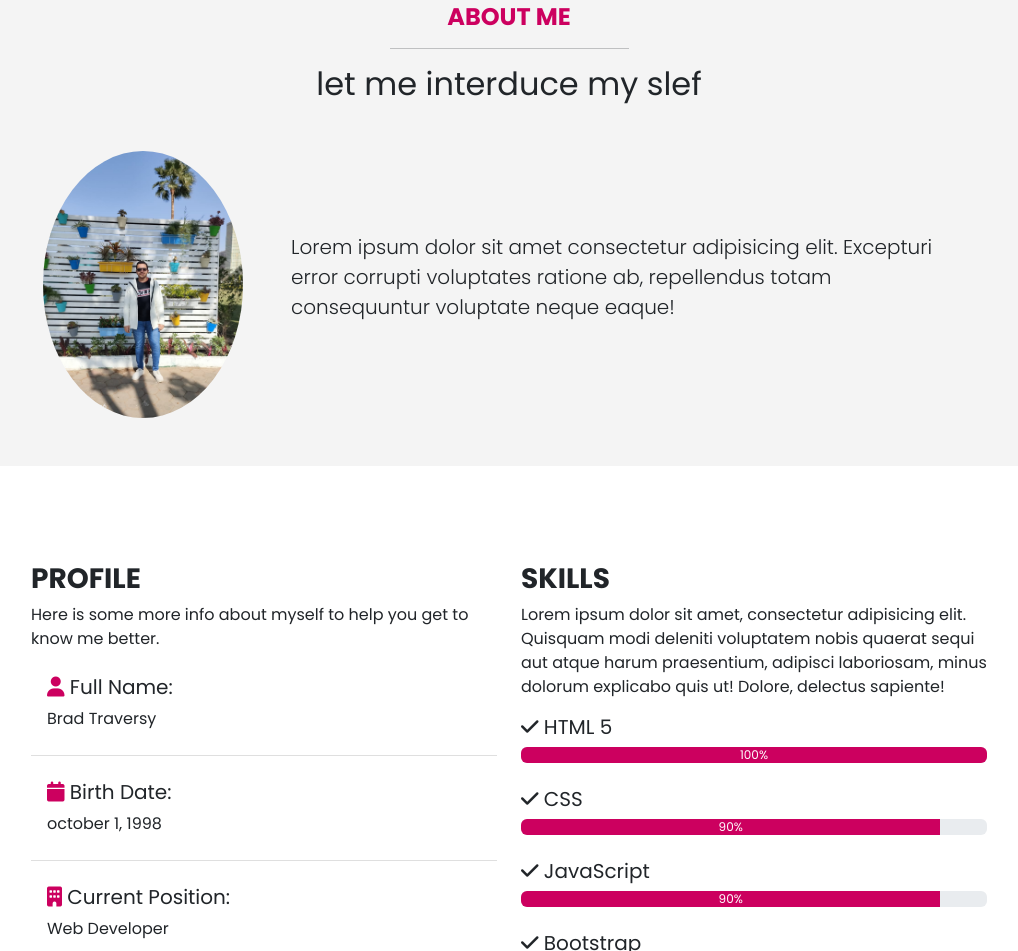
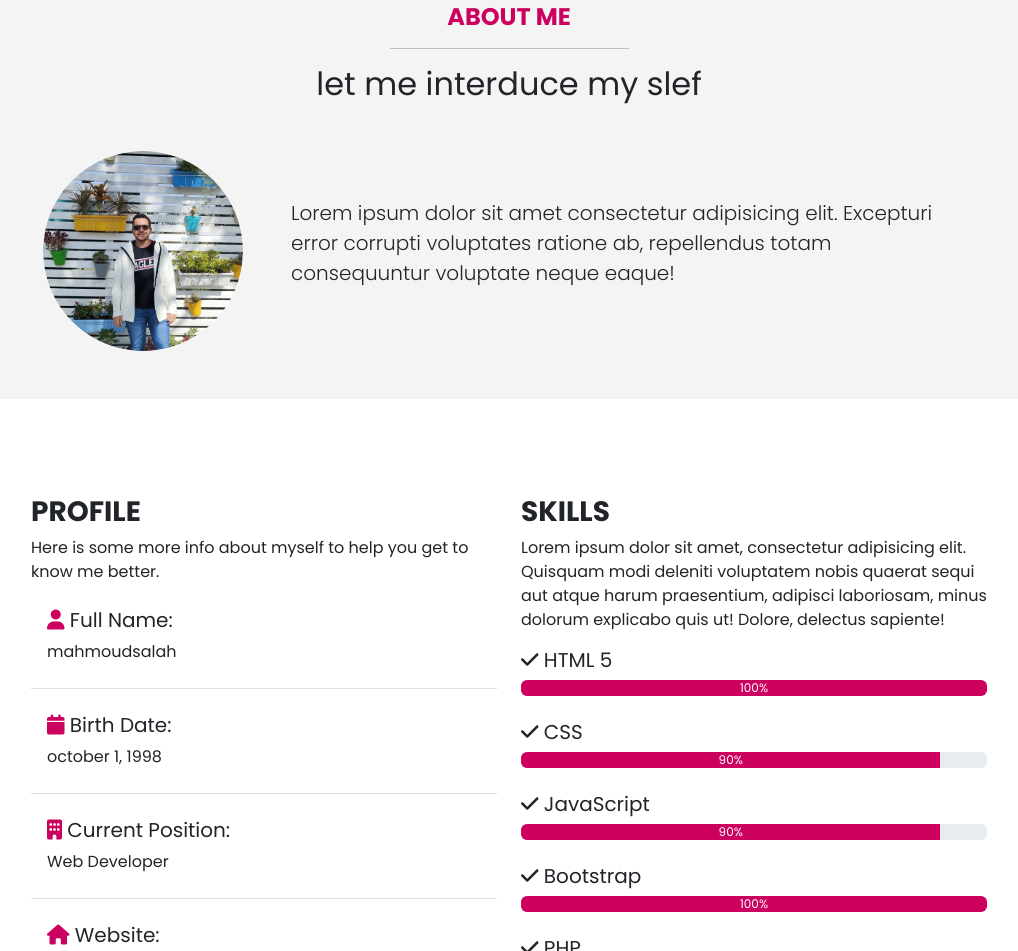
Before and after one commit to Mahmoudsalah01207/portfolio-, a website: page index.html in a window 1280 px wide. Shown: the part 845-1796 px from the top of the page, without its empty margins (131-1149 px from the left). Drawn offline with nearby package versions, Linux system fonts and the light colour scheme; files that its build step writes are made by us from their sources.

Commit message:
Update index.html

```diff
--- a/index.html
+++ b/index.html
@@ -16,7 +16,7 @@
     <link rel="stylesheet" href="css/bootstrap.css" />
     <link rel="stylesheet" href="css/lightbox.min.css" />
     <link rel="stylesheet" href="css/styles.css" />
-    <title>Brad Traversy | Web Developer</title>
+    <title>Bmahmoudsalah | Web Developer</title>
   </head>
   <body>
 
@@ -73,7 +73,7 @@
     </div>
     <div class="about-contient container h-100 d-flex align-items-center  gap-5">
 
-        <img class="img-fluid rounded-circle " src="./images/40f7df66-bfc1-426c-aa7e-79bcc3fc6636.jfif" width="200px" alt="">
+        <img class="img-fluid rounded-circle " src="./images/cropped_image.png" width="200px" alt="">
 
       <p class="lead">Lorem ipsum dolor sit amet consectetur adipisicing elit. Excepturi error corrupti voluptates ratione ab, repellendus totam consequuntur voluptate neque eaque!
 
@@ -96,7 +96,7 @@
             <h5 class="text-transform">
               <i class="fas fa-user text-primary"></i> Full Name:
             </h5>
-            <p>Brad Traversy</p>
+            <p>mahmoudsalah</p>
           </li>
           <li class="list-group-item mb-3">
             <h5 class="text-transform">
```
